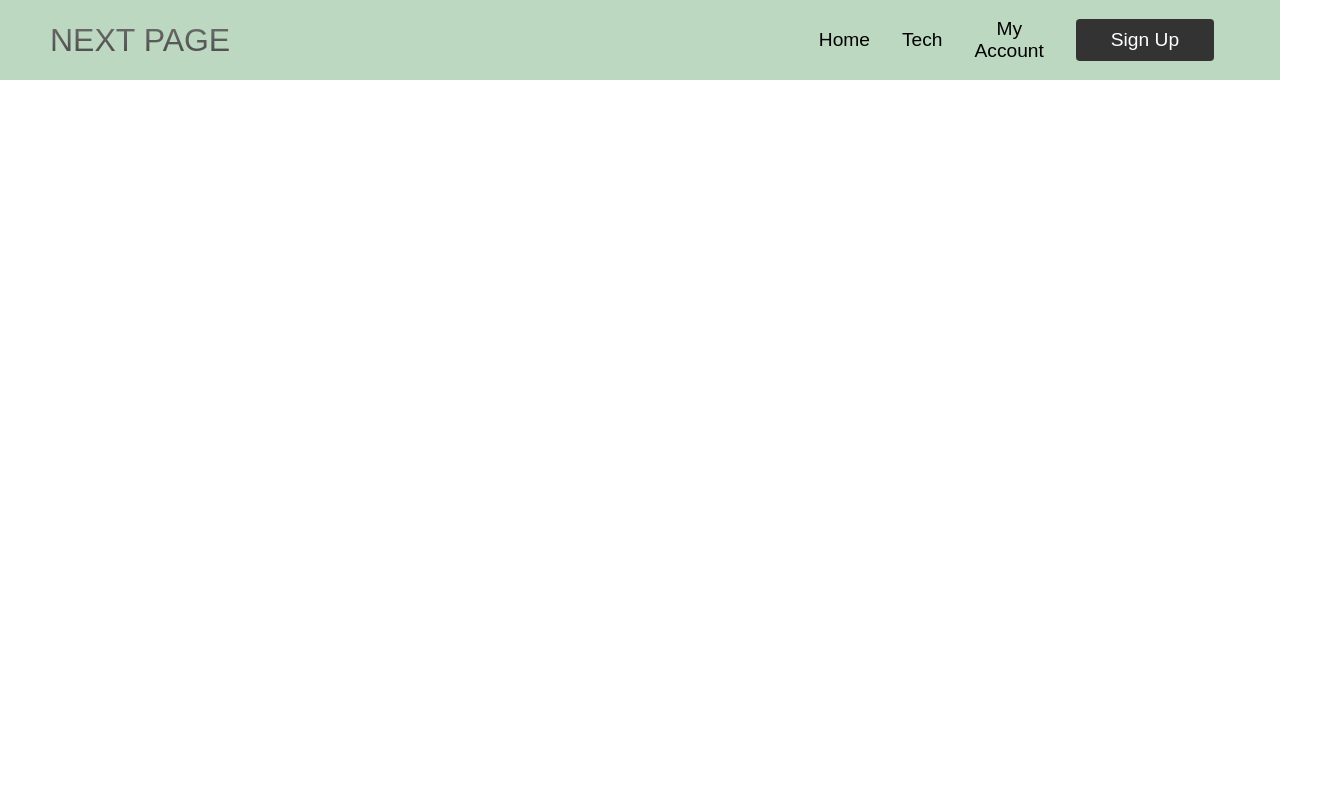
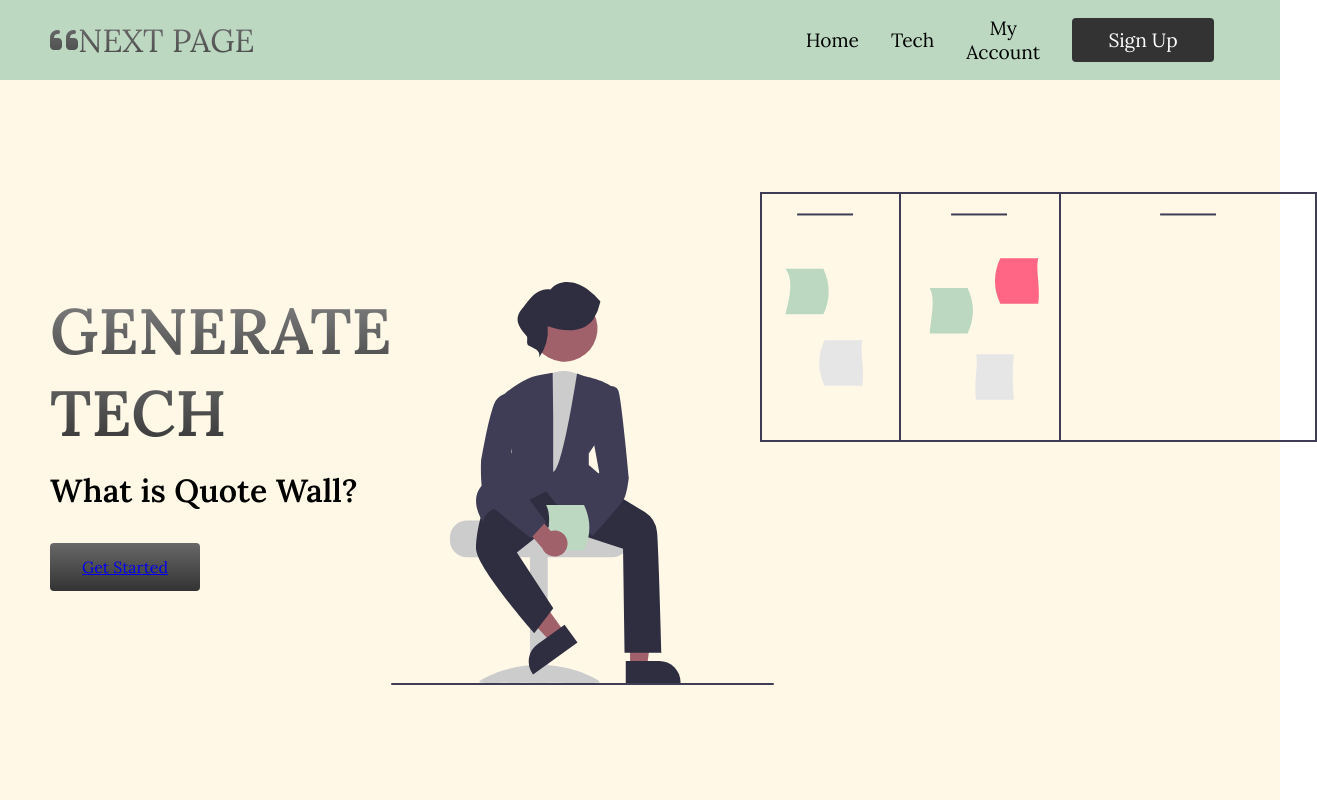
Before and after one commit to noahkrem/Quote-Wall, a plain HTML site: page index.html in a window 1280 px wide. Shown: the whole page, 1317 px wide, since content can reach past the window. Drawn offline with Linux system fonts and the light colour scheme.

Commit message:
Added fonts, pictures, and icons

```diff
--- a/index.html
+++ b/index.html
@@ -6,12 +6,17 @@
     <title>Quote Wall</title>
     <!-- Link the CSS stylesheet -->
     <link rel="stylesheet" href="styles.css">
+    <link rel="stylesheet" href="https://cdnjs.cloudflare.com/ajax/libs/font-awesome/6.5.1/css/all.min.css"/>
+    <link rel="preconnect" href="https://fonts.googleapis.com">
+    <link rel="preconnect" href="https://fonts.gstatic.com" crossorigin>
+    <link href="https://fonts.googleapis.com/css2?family=Lora:wght@400;600&display=swap" rel="stylesheet">
+
 </head>
 <body>
     <nav class="navbar">
         <div class="navbar__container">
             <!-- Add the reference later -->
-            <a href="/" id="navbar__logo">NEXT PAGE</a>
+            <a href="/" id="navbar__logo"><i class="fa-solid fa-quote-left"></i>NEXT PAGE</a>
             <!-- Whenever we click on the navigation bar it will toggle from the lines to the X -->
             <div class="navbar__toggle" id="mobile-menu">
                 <span class="bar"></span>
@@ -34,6 +39,21 @@
             </ul>
         </div>
     </nav>
+
+    <!-- Hero Section -->
+    <div class="main">
+        <div class="main__container">
+            <div class="main__content">
+                <h1>GENERATE</h1>
+                <h2>TECH</h2>
+                <p>What is Quote Wall?</p>
+                <button class="main__btn"><a href="/">Get Started</a></button>
+            </div>
+            <div class="main__img--container">
+                <img src="images/undraw_sorting_thoughts.svg" alt="pic" id="main__img">
+            </div>
+        </div>
+    </div>
     <script src="app.js"></script>
 </body>
 </html>
--- a/styles.css
+++ b/styles.css
@@ -3,7 +3,7 @@
     box-sizing: border-box;
     margin: 0;
     padding: 0;
-    font-family: 'Kumbh Sans', sans-serif;
+    font-family: 'Lora', sans-serif;
 }
 
 .navbar {
@@ -212,3 +212,70 @@
         transform: translateY(-8px) rotate(-45deg);
     }
 }
+
+
+
+
+
+/* Hero Section */
+
+.main {
+    background-color: #FFF8E7;
+}
+
+.main__container {
+    display: grid;
+    grid-template-columns: 1fr 1fr;
+    align-items: center;
+    justify-self: center;
+    margin: 0 auto;
+    height: 90vh;
+    background-color: #FFF8E7;
+    z-index: 1;
+    width: 100%;
+    max-width: 1300px;
+    padding: 0 50px;
+}
+
+.main__content h1 {
+    font-size: 4rem;
+    background-color: #333333;
+    background-image: linear-gradient(to top, #484848 0%, #858585 100%);
+    background-size: 100%;
+    -webkit-background-clip: text;
+    -moz-background-clip: text;
+    -webkit-text-fill-color: transparent;
+    -moz-text-fill-color: transparent;
+}
+
+.main__content h2 {
+    font-size: 4rem;
+    background-color: #333333;
+    background-image: linear-gradient(to top, #333333 0%, #686868 100%);
+    background-size: 100%;
+    -webkit-background-clip: text;
+    -moz-background-clip: text;
+    -webkit-text-fill-color: transparent;
+    -moz-text-fill-color: transparent;
+}
+
+.main__content p {
+    margin-top: 1rem;
+    font-size: 2rem;
+    font-weight: 700;
+    color: #000000;
+}
+
+.main__btn {
+    font-size: 1rem;
+    background-image: linear-gradient(to top, #333333 0%, #686868 100%);
+    padding: 14px 32px;
+    border: none;
+    border-radius: 4px;
+    color: #ffffff;
+    margin-top: 2rem;
+    cursor: pointer;
+    position: relative;
+    transition: all 0.35s;
+    outline: none;
+}
```
Also changed, not shown: images/undraw_sorting_thoughts.svg (added), notes/notes.txt.
